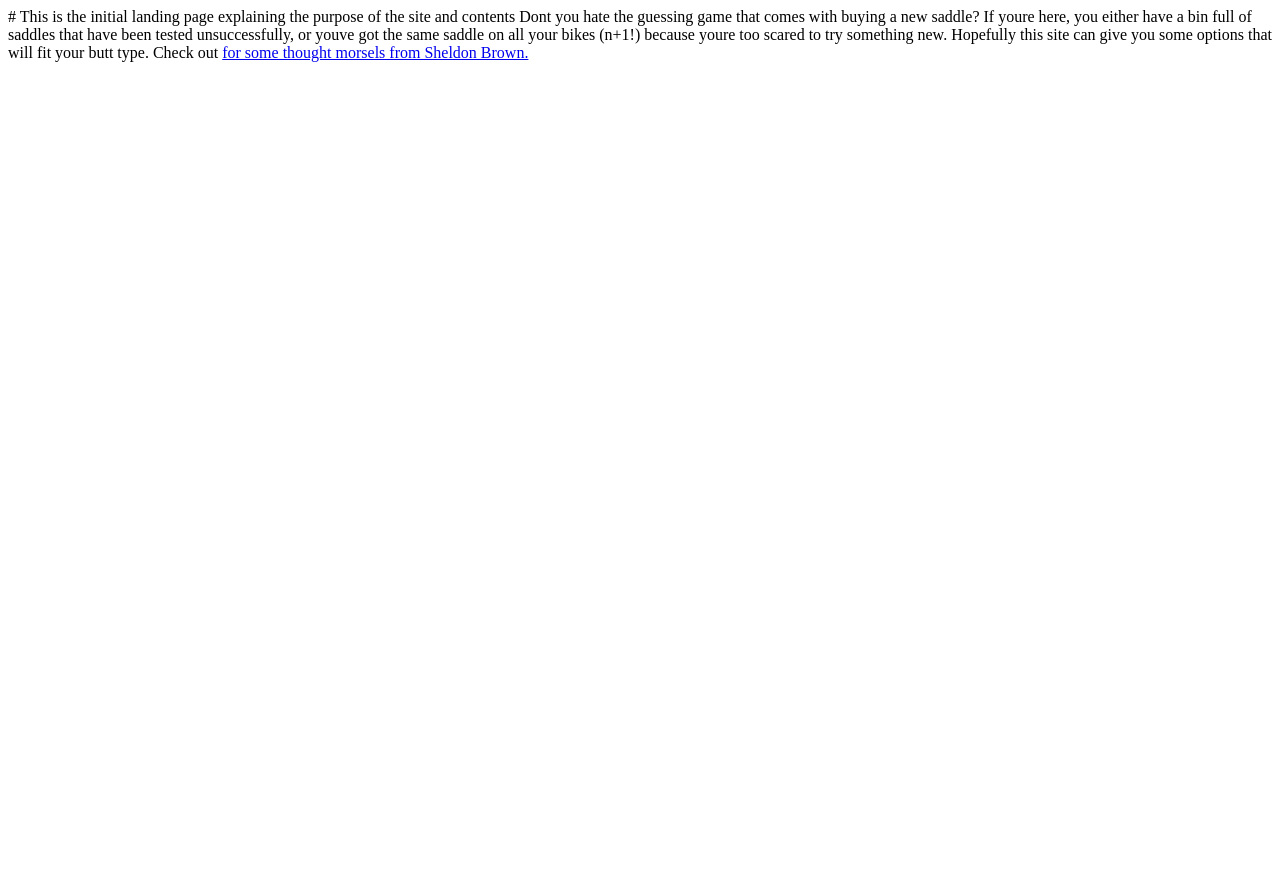
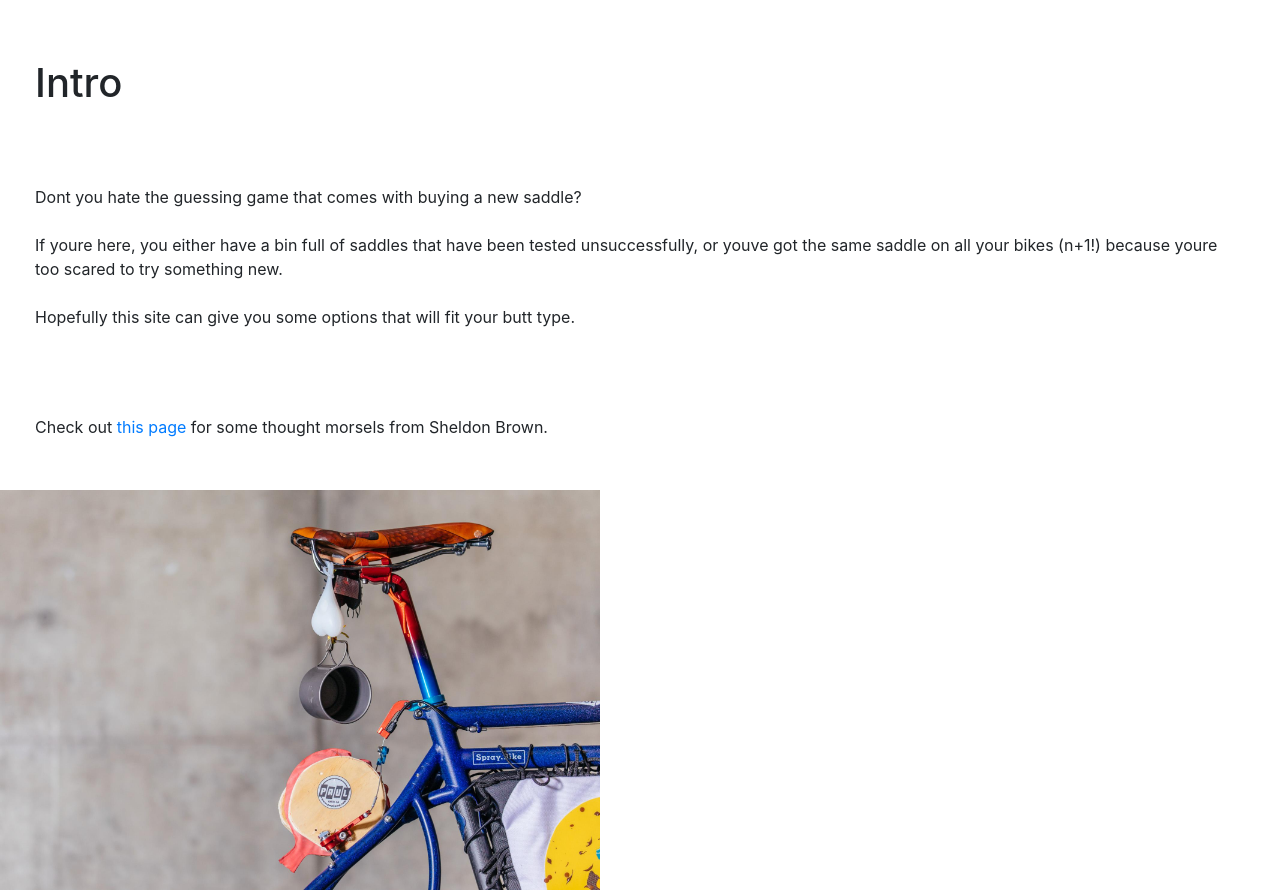
Before and after one commit to bentbird404/SaddleSelector, a plain HTML site: page index.html in a window 1280 px wide. Before the commit the page ends 800 px from the top, so only its background shows below. Drawn offline with nearby package versions, Linux system fonts and the light colour scheme.

Commit message:
put some styling in and a picture

```diff
--- a/index.html
+++ b/index.html
@@ -1,16 +1,33 @@
 <!DOCTYPE html>
-#	This is the initial landing page explaining the purpose of the site and contents
+<!-- #	This is the initial landing page explaining the purpose of the site and contents -->
 <html>
     <head>
         <title>SDLSLKTR: SaddleSelector, find the fit for your butt</title>
+        <!-- removing vowels is so hot right now -->
+        <link rel="stylesheet" href="https://stackpath.bootstrapcdn.com/bootstrap/4.3.1/css/bootstrap.min.css" integrity="sha384-ggOyR0iXCbMQv3Xipma34MD+dH/1fQ784/j6cY/iJTQUOhcWr7x9JvoRxT2MZw1T" crossorigin="anonymous">
+        <meta name="viewport" content="width=device-width, initial-scale=1, shrink-to-fit=no">
+
     </head>
+    <style>
+      p.h1 {
+        padding: 35px;
+      }
+      p.para {
+        padding: 35px;
+      }
+    </style>
     <body>
-        Dont you hate the guessing game that comes with buying a new saddle?
+    </br>
+      <p class="h1">Intro</p>
+      <P class="para">Dont you hate the guessing game that comes with buying a new saddle?</br></br>
 
-        If youre here, you either have a bin full of saddles that have been tested unsuccessfully, or youve got the same saddle on all your bikes (n+1!) because youre too scared to try something new.
+        If youre here, you either have a bin full of saddles that have been tested unsuccessfully, or youve got the same saddle on all your bikes (n+1!) because youre too scared to try something new.</br></br>
 
-        Hopefully this site can give you some options that will fit your butt type.
+        Hopefully this site can give you some options that will fit your butt type.</P>
 
-        Check out <a href="this subpage" fitguide.html> for some thought morsels from Sheldon Brown.
+        <P class="para">Check out <a href=fitguide.html> this page </a> for some thought morsels from Sheldon Brown.</p>
+
+        <img src="pub.jpg" alt="the classic brooks" style="width:600px;">
+
     </body>
 </html>
```
Also changed, not shown: pub.jpg (added).
